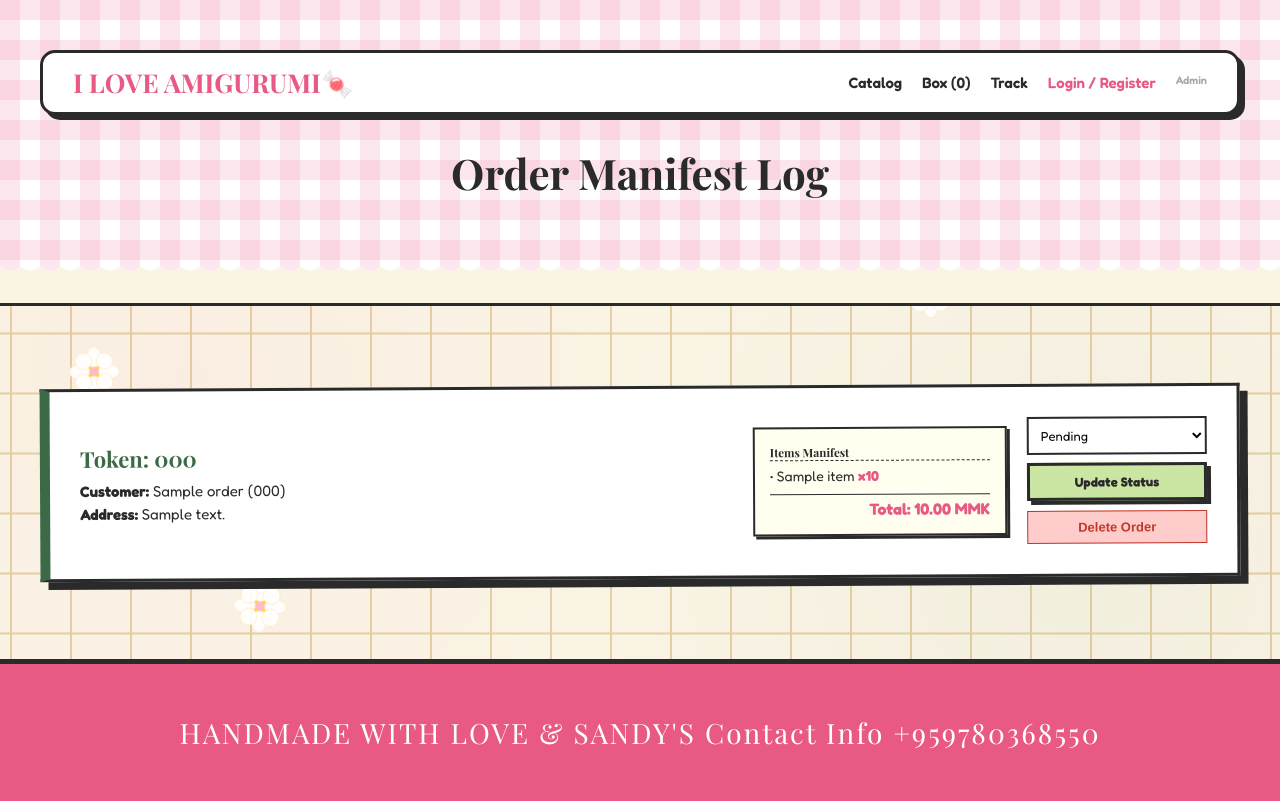
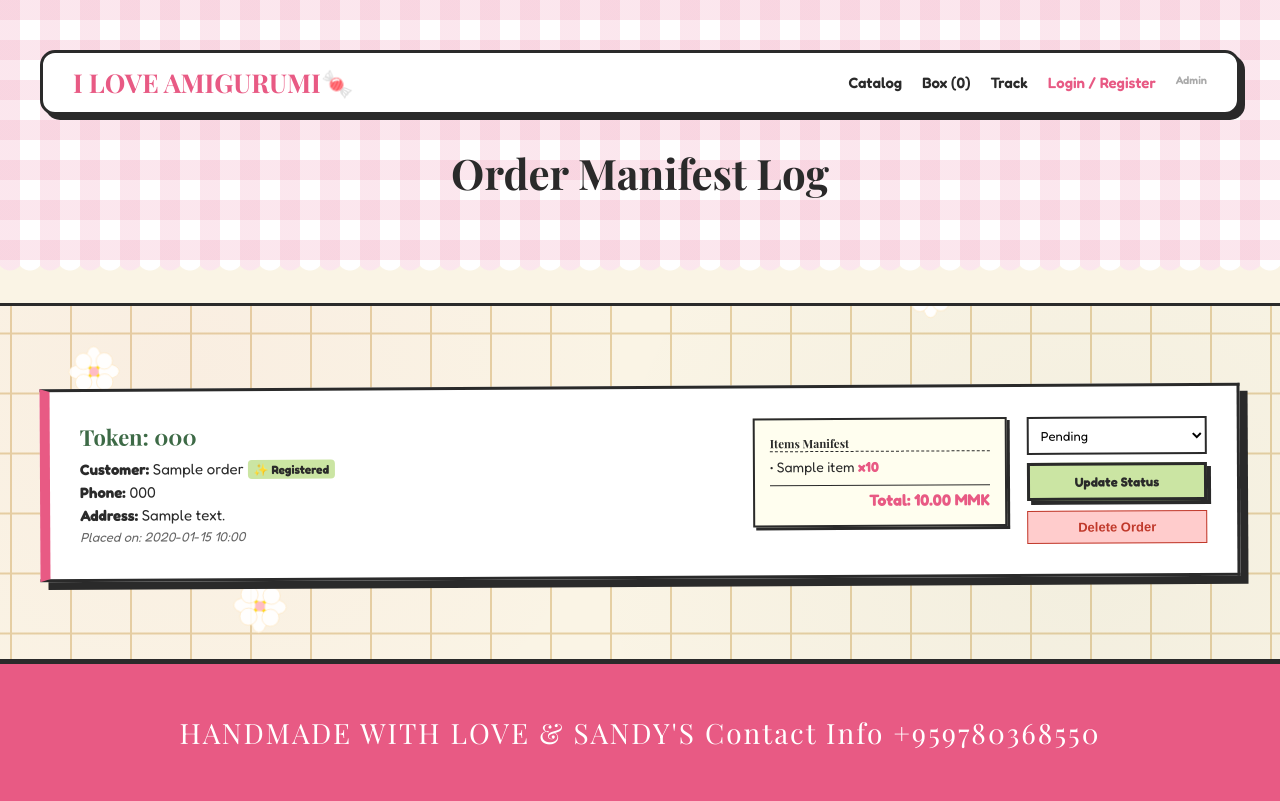
Before and after one commit to sandi17100/Daisy-Stitch-House, a Flask app: template templates/admin_orders.html in a window 1280 px wide. Run offline with Flask 3, Linux system fonts and the light colour scheme; the template is opened without the code that fills it: values that come from a table or form of the project are taken from there, others are empty; tables that the repository leaves empty hold one stand-in row (values such as "Sample post"); some web fonts are replaced.

Commit message:
Update admin_orders.html

```diff
--- a/templates/admin_orders.html
+++ b/templates/admin_orders.html
@@ -1,7 +1,9 @@
 {% extends 'base.html' %}
 
 {% block hero_section %}
-    <h1 style="font-family: var(--font-fancy); font-size: 42px; color: var(--text-dark); margin: 0;">Order Manifest Log</h1>
+    <h1 style="font-family: var(--font-fancy); font-size: 42px; color: var(--text-dark); margin: 0;">
+        Order Manifest Log
+    </h1>
 {% endblock %}
 
 {% block content %}
@@ -13,17 +15,32 @@
     {% endif %}
 
     {% for order in orders %}
-    <div class="scrap-card" style="--tilt: 0.3; border-left: 10px solid var(--forest-green);">
-        <div style="display: flex; flex-wrap: wrap; justify-content: space-between; align-items: center; gap: 20px;">
+    <div class="scrap-card" style="--tilt: 0.3; border-left: 10px solid {% if order.status == 'Delivered' %}var(--forest-green){% else %}var(--dark-pink){% endif %};">
+        <div style="display: flex; flex-wrap: wrap; justify-content: space-between; align-items: start; gap: 20px;">
             <div style="flex: 1; min-width: 250px;">
                 <h4 style="margin: 0 0 8px 0; font-family: var(--font-fancy); font-size: 22px; color: var(--forest-green);">
                     Token: {{ order.tracking_code }}
                 </h4>
                 <p style="margin: 4px 0; font-size: 15px;">
-                    <strong>Customer:</strong> {{ order.customer_name }} ({{ order.customer_phone }})
+                    <strong>Customer:</strong> {{ order.customer_name }}
+                    {% if order.user_id %}
+                        <span style="font-size: 12px; background: #CBE5A3; padding: 2px 6px; border-radius: 4px; font-weight: bold;">
+                            ✨ Registered
+                        </span>
+                    {% else %}
+                        <span style="font-size: 12px; background: #ddd; padding: 2px 6px; border-radius: 4px;">
+                            📦 Guest
+                        </span>
+                    {% endif %}
+                </p>
+                <p style="margin: 4px 0; font-size: 15px;">
+                    <strong>Phone:</strong> {{ order.customer_phone }}
                 </p>
                 <p style="margin: 4px 0; font-size: 15px;">
                     <strong>Address:</strong> {{ order.shipping_address }}
+                </p>
+                <p style="margin: 4px 0; font-size: 13px; color: #666;">
+                    <em>Placed on: {{ order.created_at.strftime('%Y-%m-%d %H:%M') }}</em>
                 </p>
             </div>
 
```
